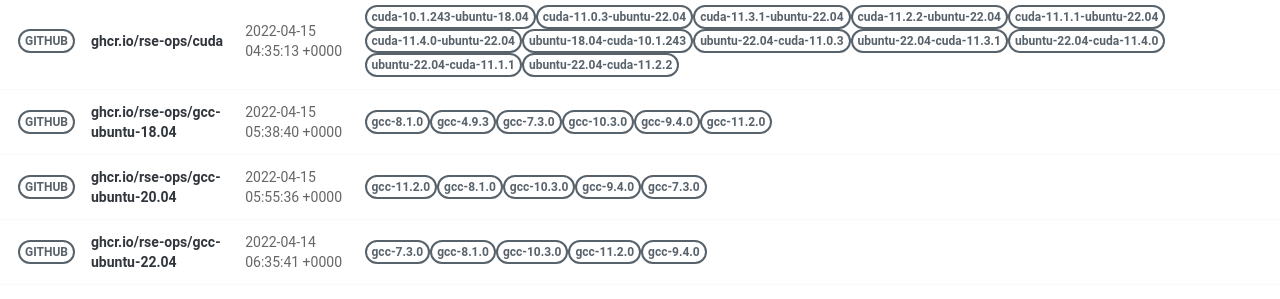
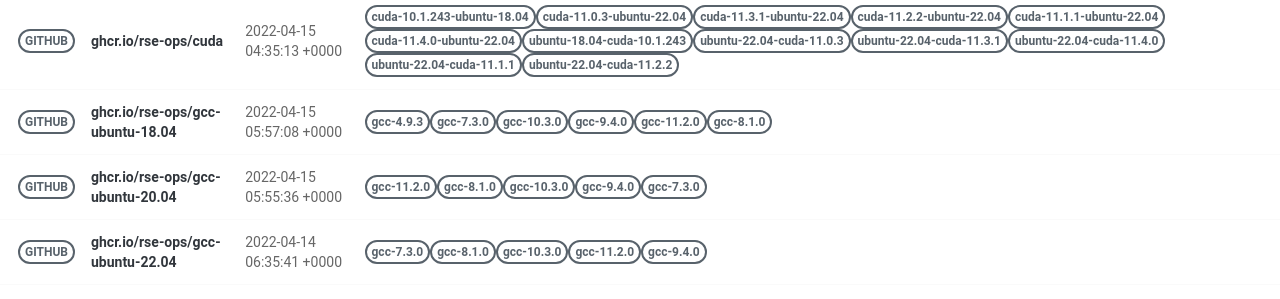
Before and after one commit to rse-ops/docker-images, a Jekyll site: the page built from pages/index.md, in a window 1280 px wide. Shown: the part 502-801 px from the top of the page. Built offline with Jekyll 4.4.1, drawn with Linux system fonts in a browser that asks for light colours; nearby versions of some CDN libraries.

Commit message:
Automated push to update library 2022-04-15

```diff
--- a/_library/ghcr.io-rse-ops-gcc-ubuntu-18.04.md
+++ b/_library/ghcr.io-rse-ops-gcc-ubuntu-18.04.md
@@ -1,14 +1,11 @@
 ---
 layout: container
 name: ghcr.io/rse-ops/gcc-ubuntu-18.04
-updated_at: 2022-04-15 05:38:40.688597
+updated_at: 2022-04-15 05:57:08.134309
 
 
 container_url: https://github.com/orgs/rse-ops/packages/container/package/gcc-ubuntu-18.04
 versions:
- - tag: gcc-8.1.0
-   dockerfile: https://github.com/rse-ops/docker-images/blob/main/ubuntu/gcc/Dockerfile
-   manifest: https://crane.ggcr.dev/manifest/ghcr.io/rse-ops/gcc-ubuntu-18.04:gcc-8.1.0
  - tag: gcc-4.9.3
    dockerfile: https://github.com/rse-ops/docker-images/blob/main/ubuntu/gcc/Dockerfile
    manifest: https://crane.ggcr.dev/manifest/ghcr.io/rse-ops/gcc-ubuntu-18.04:gcc-4.9.3
```
Also changed, not shown: other parts of _library/ghcr.io-rse-ops-gcc-ubuntu-18.04.md (+3 -0 lines).
